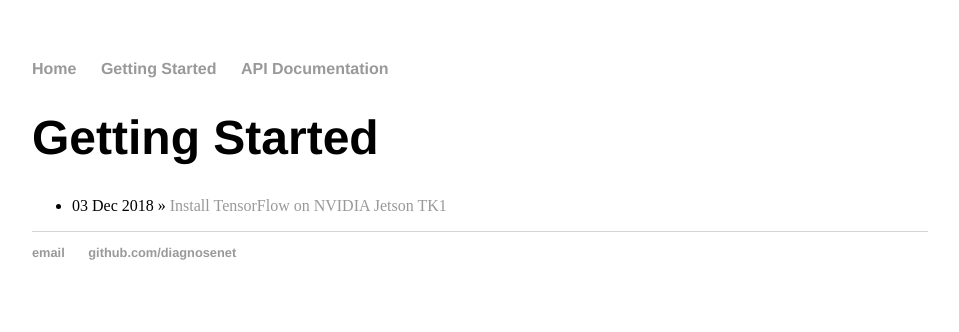
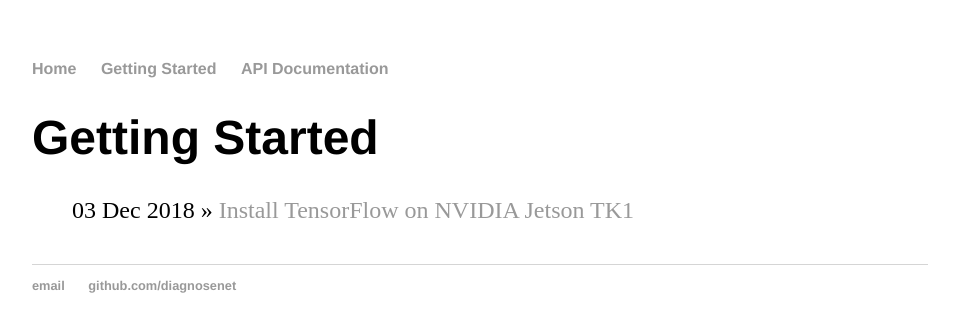
Before and after one commit to diagnosenet/diagnosenet.github.io, a Jekyll site: the page built from getstarted/index.html, in a window 1280 px wide. Shown: the top 332 px of the page, without its empty margins (160-1119 px from the left). Built offline with Jekyll 4.4.1, drawn with Linux system fonts in a browser that asks for light colours.

Commit message:
Update index.html

```diff
--- a/getstarted/index.html
+++ b/getstarted/index.html
@@ -4,7 +4,7 @@ title: Getting Started
 ---
 
   <h1>{{ page.title }}</h1>
-	<ul class="installation">
+	<ul class="posts">
 
 	  {% for post in site.posts %}
 	    <li><span>{{ post.date | date_to_string }}</span> » <a href="{{ post.url }}" title="{{ post.title }}">{{ post.title }}</a></li>
```
